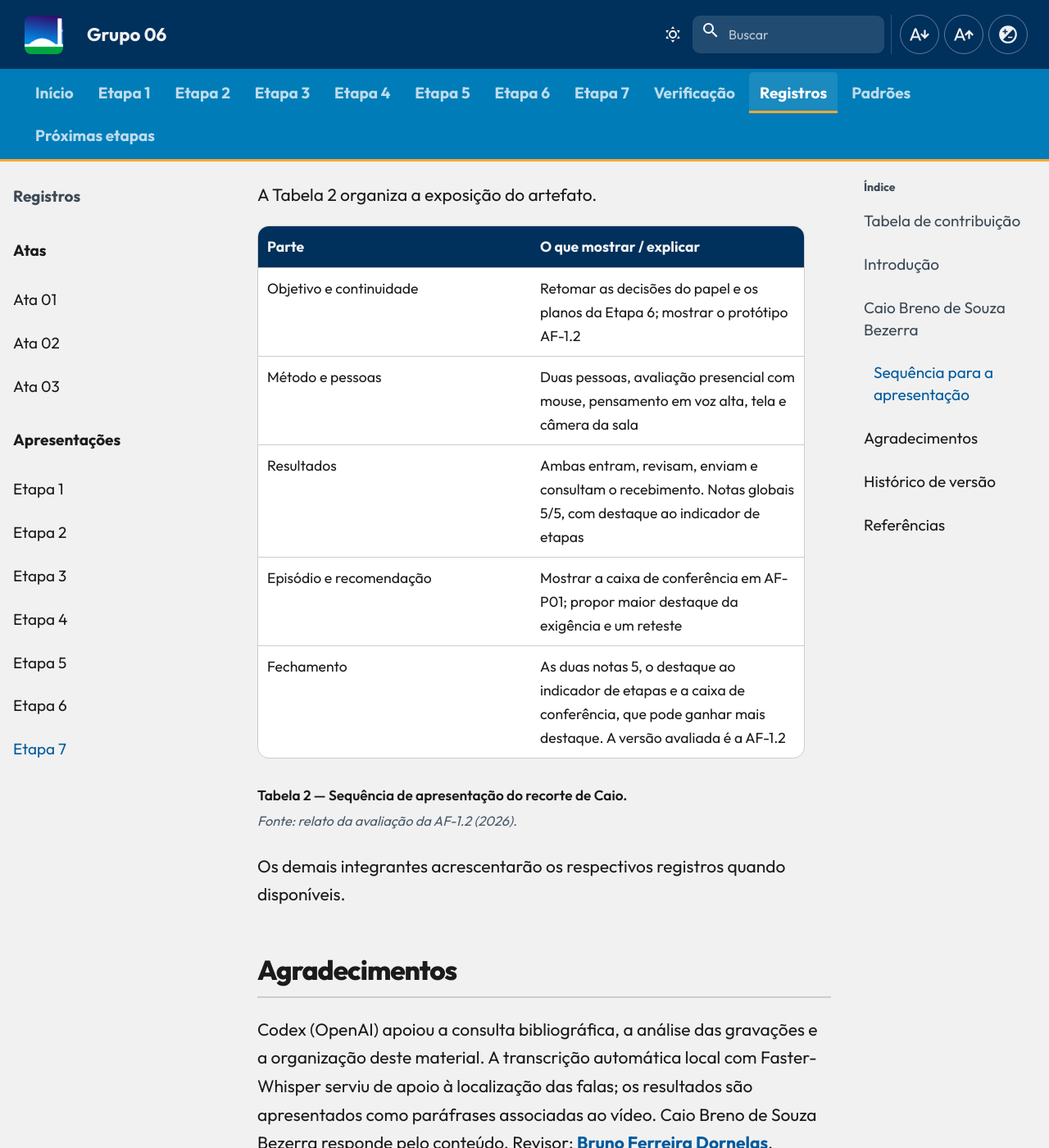
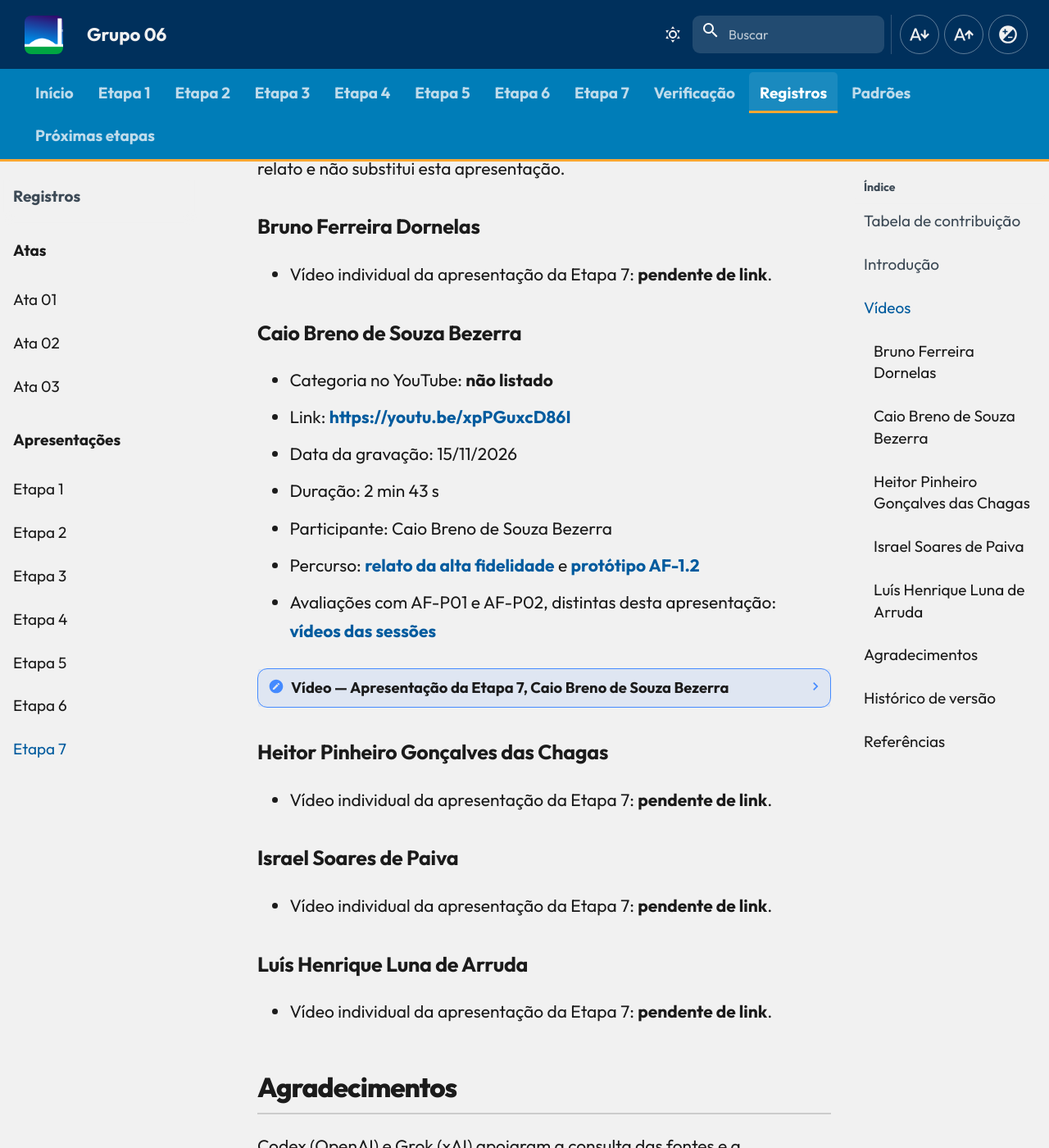
Before and after one commit to Interacao-Humano-Computador/2026.2-Grupo06, an MkDocs documentation site: the page built from docs/apresentacoes/etapa-07.md, in a window 1280 px wide and 1400 px high, scrolled down 1622 px. Shown: the whole window at 82% size. Built offline with MkDocs 1.6.1 and Material for MkDocs 9.7.7, drawn with Linux system fonts in a browser that asks for light colours; comment, search, counter and statistics services are not loaded; some of the changed text lies outside the part shown.

Commit message:
docs: inclui a apresentação individual de Caio na etapa 7
A página passa a ter um espaço por integrante, no mesmo formato da etapa 6, com o vídeo não listado de Caio.

```diff
--- a/docs/apresentacoes/etapa-07.md
+++ b/docs/apresentacoes/etapa-07.md
@@ -1,62 +1,87 @@
 <span class="owner">Responsável: Caio Breno de Souza Bezerra · Autor do item: Caio Breno de Souza Bezerra</span>
 
-# Apresentação — Etapa 7
+# Apresentação da Etapa 7
 
 ## Tabela de contribuição
 
-A Tabela 1 identifica as contribuições neste artefato.
+A Tabela 1 registra a contribuição neste artefato.
 
 | Integrante | Contribuição | Artefato / atividade |
 | --- | --- | --- |
-| [Caio Breno de Souza Bezerra](https://github.com/CaioBezerra-Dev) | Preparação da página e da sequência de apresentação de Caio | [Conteúdo](#introducao) |
-| Codex (OpenAI) | Apoio à consulta do plano e do livro, análise audiovisual e organização documental | [Agradecimentos](#agradecimentos) |
+| [Caio Breno de Souza Bezerra](https://github.com/CaioBezerra-Dev) | Organização da apresentação e vídeo individual | [Vídeo de Caio](#caio-breno-de-souza-bezerra) |
+| Codex (OpenAI) | Apoio à consulta bibliográfica, redação e organização | [Agradecimentos](#agradecimentos) |
+| Grok (xAI) | Apoio à consulta bibliográfica, redação e organização | [Agradecimentos](#agradecimentos) |
 
-<p class="caption">Tabela 1 — Contribuições neste artefato.</p>
+<p class="caption">Tabela 1 — Contribuição neste artefato.</p>
 <p class="source">Fonte: elaboração para o Grupo 06 (2026).</p>
 
 ## Introdução
 
-Apresentação dos resultados da avaliação do protótipo de alta fidelidade. Pelo plano de ensino [1], a entrega ocorre em **15/11/2026** e a apresentação em aula em **17/11/2026**. Cada autor apresenta o próprio artefato.
+Este artefato reúne as gravações da apresentação da Etapa 7. Cada integrante publica o próprio vídeo, na categoria **não listado**, sobre o relato dos resultados da avaliação do protótipo de alta fidelidade [1].
 
-## Caio Breno de Souza Bezerra
+Os critérios da etapa estão na [Lista de verificação da Etapa 7](../verificacao/listas/etapa-7.md). A apresentação em aula é em **17/11/2026**. O [índice da etapa](../entrega-7/index.md) reúne os documentos.
 
-**Recorte:** envio e acompanhamento de ideia legislativa.
+## Vídeos
 
-[Entrega individual](../entrega-7/individual/caio/index.md){ .md-button .md-button--primary }
-[Relato dos resultados](../entrega-7/individual/caio/relato-alta-fidelidade.md){ .md-button }
+Cada pessoa incorpora a própria gravação na seção correspondente. A gravação da avaliação com participante fica na página de evidências do relato e não substitui esta apresentação.
 
-O vídeo desta apresentação é o registro em que Caio explica o artefato. As [gravações das sessões](../entrega-7/individual/caio/evidencias.md) são outro material.
+### Bruno Ferreira Dornelas
 
-### Sequência para a apresentação
+- Vídeo individual da apresentação da Etapa 7: **pendente de link**.
 
-A Tabela 2 organiza a exposição do artefato.
+### Caio Breno de Souza Bezerra
 
-| Parte | O que mostrar / explicar |
-| --- | --- |
-| Objetivo e continuidade | Retomar as decisões do papel e os planos da Etapa 6; mostrar o protótipo AF-1.2 |
-| Método e pessoas | Duas pessoas, avaliação presencial com mouse, pensamento em voz alta, tela e câmera da sala |
-| Resultados | Ambas entram, revisam, enviam e consultam o recebimento. Notas globais 5/5, com destaque ao indicador de etapas |
-| Episódio e recomendação | Mostrar a caixa de conferência em AF-P01; propor maior destaque da exigência e um reteste |
-| Fechamento | As duas notas 5, o destaque ao indicador de etapas e a caixa de conferência, que pode ganhar mais destaque. A versão avaliada é a AF-1.2 |
+- Categoria no YouTube: **não listado**
+- Link: [https://youtu.be/xpPGuxcD86I](https://youtu.be/xpPGuxcD86I)
+- Data da gravação: 15/11/2026
+- Duração: 2 min 43 s
+- Participante: Caio Breno de Souza Bezerra
+- Percurso: [relato da alta fidelidade](../entrega-7/individual/caio/relato-alta-fidelidade.md) e [protótipo AF-1.2](../prototipos/caio/alta-fidelidade/index.html)
+- Avaliações com AF-P01 e AF-P02, distintas desta apresentação: [vídeos das sessões](../entrega-7/individual/caio/evidencias.md)
 
-<p class="caption">Tabela 2 — Sequência de apresentação do recorte de Caio.</p>
-<p class="source">Fonte: relato da avaliação da AF-1.2 (2026).</p>
+??? note "Vídeo — Apresentação da Etapa 7, Caio Breno de Souza Bezerra"
 
-Os demais integrantes acrescentarão os respectivos registros quando disponíveis.
+    <div style="position: relative; width: 100%; padding-bottom: 56.25%; margin: 1.5rem 0; height: 0; overflow: hidden; border-radius: 0.8rem; box-shadow: 0 8px 24px rgba(10, 35, 66, 0.12);">
+      <iframe
+        loading="lazy"
+        style="position: absolute; top: 0; left: 0; width: 100%; height: 100%; border: 0;"
+        src="https://www.youtube-nocookie.com/embed/xpPGuxcD86I"
+        title="Apresentação da Etapa 7 — Caio Breno de Souza Bezerra"
+        allow="accelerometer; autoplay; clipboard-write; encrypted-media; gyroscope; picture-in-picture; web-share"
+        referrerpolicy="strict-origin-when-cross-origin"
+        allowfullscreen>
+      </iframe>
+    </div>
+
+### Heitor Pinheiro Gonçalves das Chagas
+
+- Vídeo individual da apresentação da Etapa 7: **pendente de link**.
+
+### Israel Soares de Paiva
+
+- Vídeo individual da apresentação da Etapa 7: **pendente de link**.
+
+### Luís Henrique Luna de Arruda
+
+- Vídeo individual da apresentação da Etapa 7: **pendente de link**.
 
 ## Agradecimentos
 
-Codex (OpenAI) apoiou a consulta bibliográfica, a análise das gravações e a organização deste material. A transcrição automática local com Faster-Whisper serviu de apoio à localização das falas; os resultados são apresentados como paráfrases associadas ao vídeo. Caio Breno de Souza Bezerra responde pelo conteúdo. Revisor: [Bruno Ferreira Dornelas](https://github.com/brunnf).
+Codex (OpenAI) e Grok (xAI) apoiaram a consulta das fontes e a preparação deste material. Caio Breno de Souza Bezerra responde pelo conteúdo. Revisor: [Bruno Ferreira Dornelas](https://github.com/brunnf).
 
 ## Histórico de versão
 
+A Tabela 2 registra a versão deste artefato.
+
 | Versão | Data | Descrição | Autor(es) | Revisor(es) |
 | :---: | :---: | --- | --- | --- |
-| `1.0` | 11/11/2026 | Preparação da página e da sequência de apresentação de Caio | [Caio Breno de Souza Bezerra](https://github.com/CaioBezerra-Dev) | [Bruno Ferreira Dornelas](https://github.com/brunnf) |
-| `1.1` | 15/11/2026 | Alinha a sequência à AF-1.2 e à nota global da sessão | [Caio Breno de Souza Bezerra](https://github.com/CaioBezerra-Dev) | [Bruno Ferreira Dornelas](https://github.com/brunnf) |
+| `1.0` | 11/11/2026 | Preparação da página de apresentação da Etapa 7 | [Caio Breno de Souza Bezerra](https://github.com/CaioBezerra-Dev) | [Bruno Ferreira Dornelas](https://github.com/brunnf) |
+| `1.1` | 15/11/2026 | Alinha a sequência à sessão da AF-1.2 | [Caio Breno de Souza Bezerra](https://github.com/CaioBezerra-Dev) | [Bruno Ferreira Dornelas](https://github.com/brunnf) |
+| `1.2` | 15/11/2026 | Inclui a gravação individual de Caio e separa um espaço por integrante | [Caio Breno de Souza Bezerra](https://github.com/CaioBezerra-Dev) | [Bruno Ferreira Dornelas](https://github.com/brunnf) |
+
+<p class="caption">Tabela 2 — Histórico de versão.</p>
+<p class="source">Fonte: elaboração para o Grupo 06 (2026).</p>
 
 ## Referências
 
 [1] SALES, André Barros de. *Plano de Ensino FIHC 022026 — Turma 01*, v1. FCTE/UnB, 2026. Cronograma, p. 5 do PDF.
-
-[2] BARBOSA, Simone Diniz Junqueira; SILVA, Bruno Santana da. *Interação humano-computador*. Rio de Janeiro: Elsevier, 2010. Seção 10.2.1, p. 341–343.
```
Also changed, not shown: docs/apresentacoes/index.md (+4 -2 lines).
